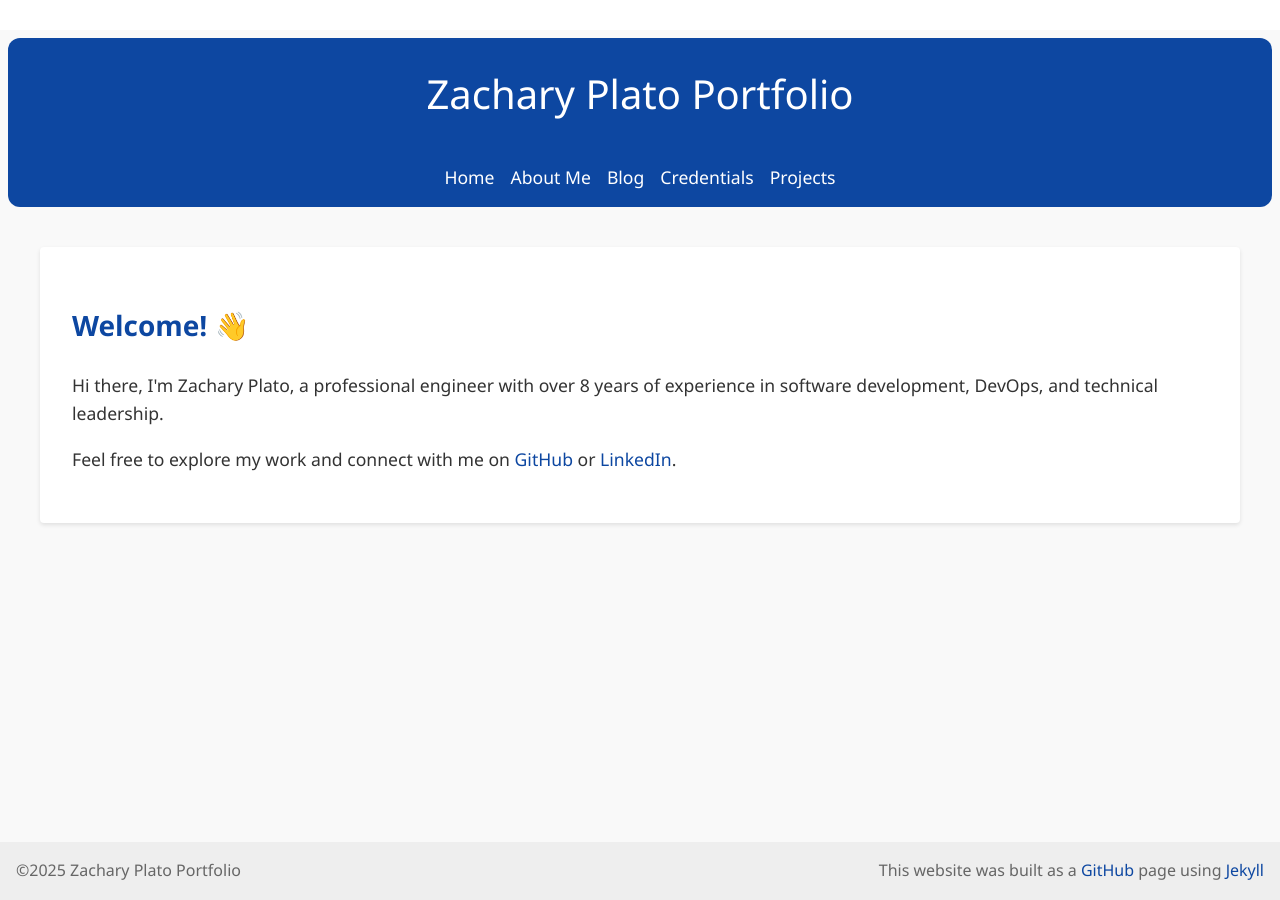
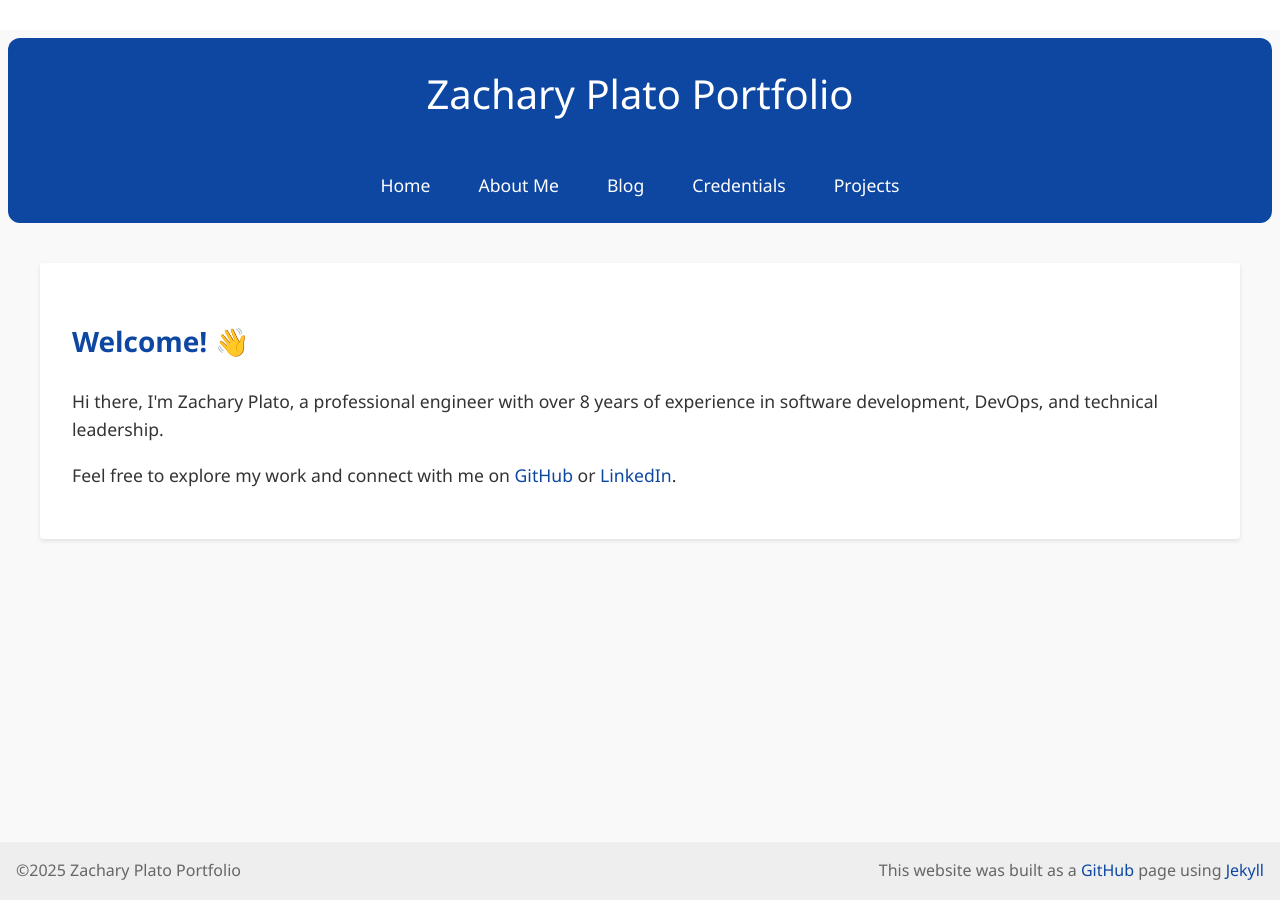
Before and after one commit to zplato/zplato.github.io, a Jekyll site: the page built from index.html, in a window 1280 px wide. Built offline with Jekyll 4.4.1, drawn with Linux system fonts in a browser that asks for light colours.

Commit message:
init site

```diff
--- a/assets/css/style.css
+++ b/assets/css/style.css
@@ -1,3 +1,5 @@
+/* style.css */
+
 .top-bar {
   background-color: white;
   height: 30px;
@@ -54,16 +56,36 @@
   display: flex;
   justify-content: center;
   gap: 1rem;
+  flex-wrap: wrap;
 }
 
 nav a {
   color: white;
   font-family: 'Segoe UI Semibold', 'Segoe UI', sans-serif;
   text-decoration: none;
+  display: block;
+  padding: 0.5rem 1rem;
 }
 
 nav a:hover {
   text-decoration: underline;
+}
+
+@media screen and (max-width: 600px) {
+  nav ul {
+    flex-direction: column;
+    align-items: center;
+  }
+
+  header h1 {
+    font-size: 2rem;
+  }
+
+  nav a {
+    padding: 0.5rem;
+    width: 100%;
+    text-align: center;
+  }
 }
 
 main {
```
